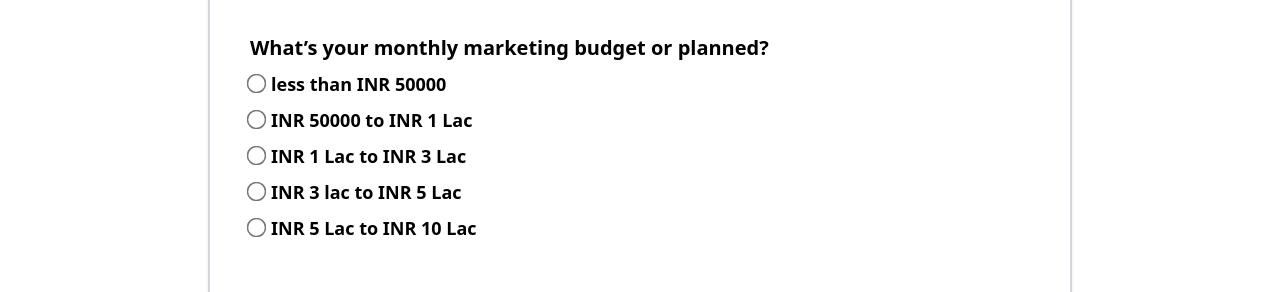
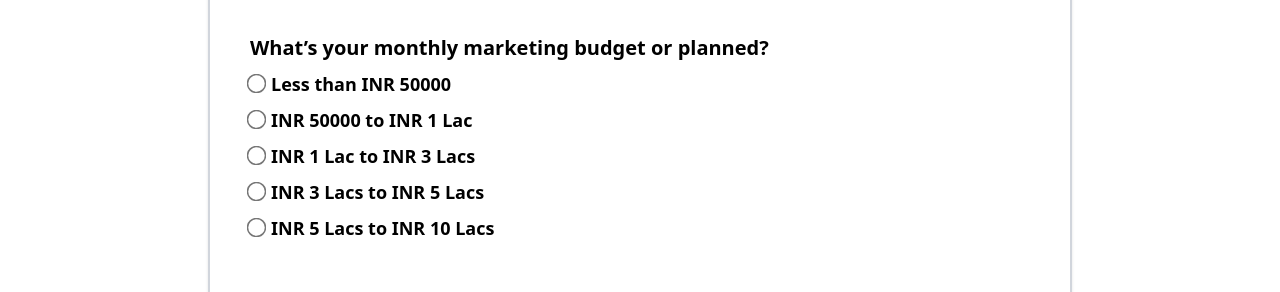
Before and after one commit to Code-X-Novas/Hook, a React (Vite) app: page / in a window 1280 px wide. Shown: the part 9043-9335 px from the top of the page. Built offline with nearby package versions, Linux system fonts and the light colour scheme.

Commit message:
Update Contact.jsx

```diff
--- a/src/components/Contact.jsx
+++ b/src/components/Contact.jsx
@@ -24,7 +24,6 @@ const ContactForm = () => {
 
         return () => clearTimeout(timeout);
     }, []);
-
 
     // Click outside to scroll to top
     useEffect(() => {
@@ -148,11 +147,11 @@ const ContactForm = () => {
                     </label>
                     <div className="space-y-2 font-bold">
                         {[
-                            "less than INR 50000",
+                            "Less than INR 50000",
                             "INR 50000 to INR 1 Lac",
-                            "INR 1 Lac to INR 3 Lac",
-                            "INR 3 lac to INR 5 Lac",
-                            "INR 5 Lac to INR 10 Lac",
+                            "INR 1 Lac to INR 3 Lacs",
+                            "INR 3 Lacs to INR 5 Lacs",
+                            "INR 5 Lacs to INR 10 Lacs",
                         ].map((option, i) => (
                             <label key={i} className="flex items-center md:text-lg text-sm gap-2">
                                 <input
```
